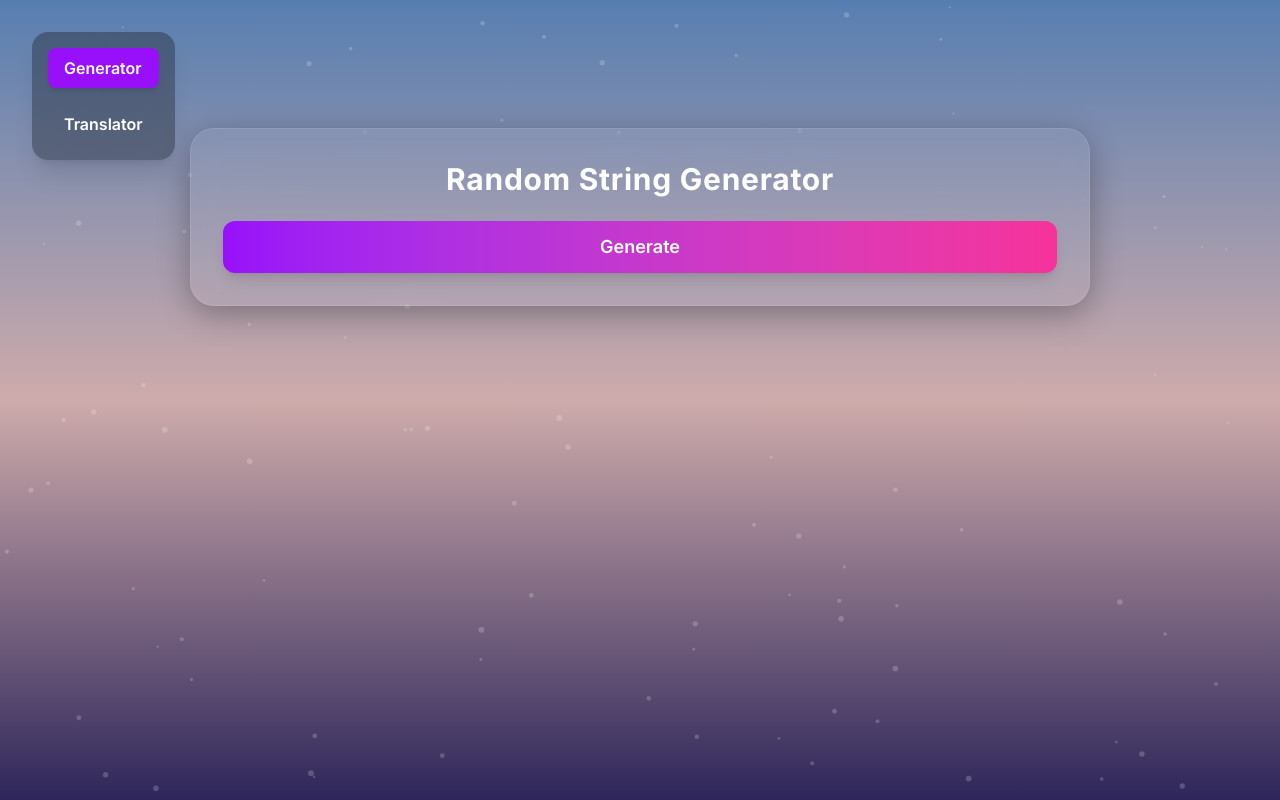
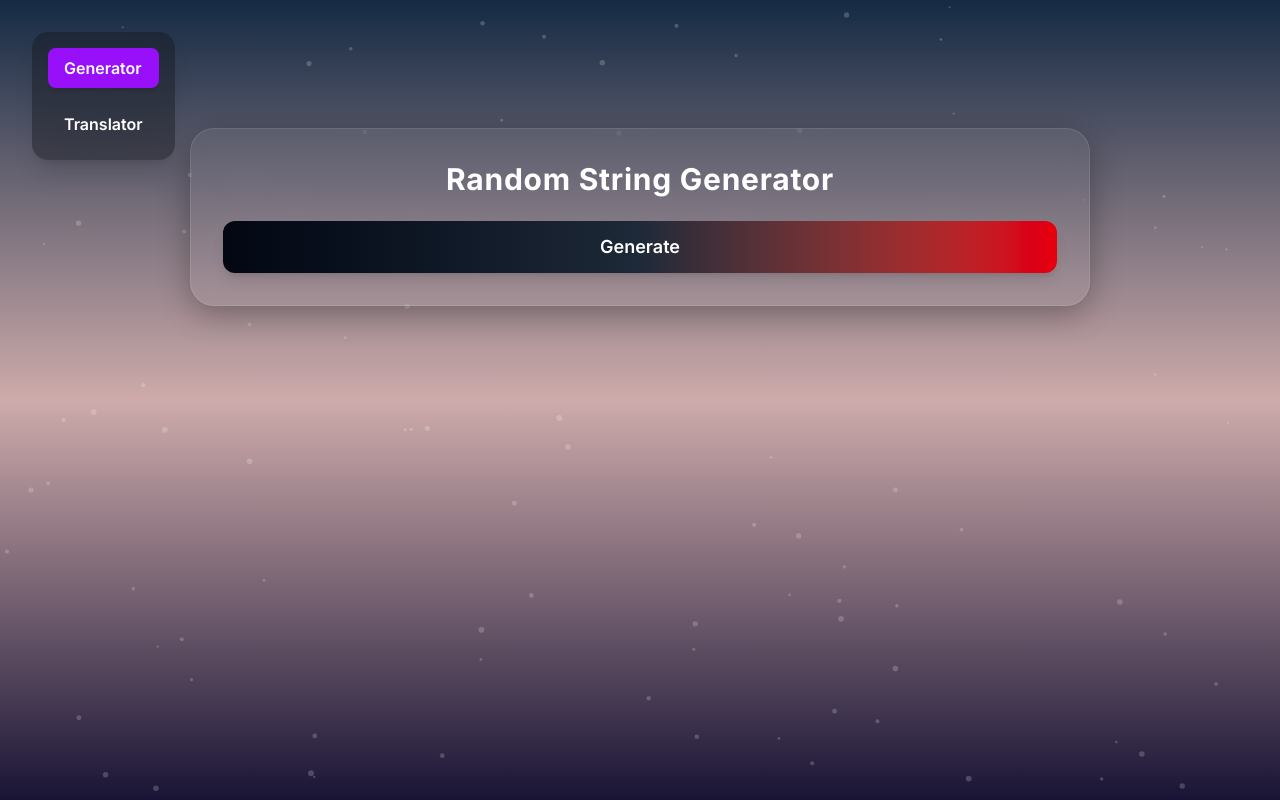
Before and after one commit to kishxrx/Polyglot-toolkit, a React (Vite) app: page / in a window 1280 px wide. Built offline with nearby package versions, Linux system fonts and the light colour scheme.

Commit message:
update bg and buttons

```diff
--- a/src/App.jsx
+++ b/src/App.jsx
@@ -48,9 +48,7 @@ function RandomGenerator() {
           className="
             w-full
             py-3
-            bg-gradient-to-r
-            from-purple-600
-            to-pink-500
+            bg-gradient-to-r from-gray-950 via-gray-800 to-red-600
             rounded-xl
             shadow-lg
             text-white
@@ -158,9 +156,7 @@ function Translate() {
             w-full
             mt-4
             py-3
-            bg-gradient-to-r
-            from-purple-600
-            to-pink-500
+            bg-gradient-to-r from-gray-950 via-gray-800 to-red-600
             rounded-xl
             shadow-lg
             text-white
--- a/src/index.css
+++ b/src/index.css
@@ -2,7 +2,7 @@
 
 /* Premium Soft White Gloss Background */
 body {
-  background: linear-gradient(to bottom, #577eb1, #ceabab, #2e265a);
+  background: linear-gradient(to bottom, #152a44, #ceabab, #191435);
   background-attachment: fixed;
   color: white;
   font-family: 'Inter', sans-serif;
```
